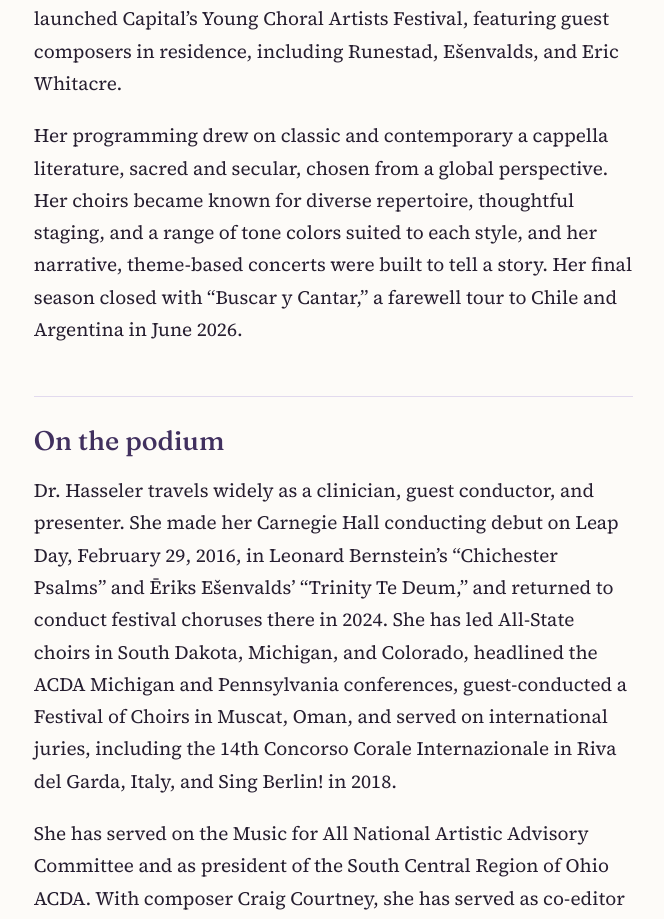
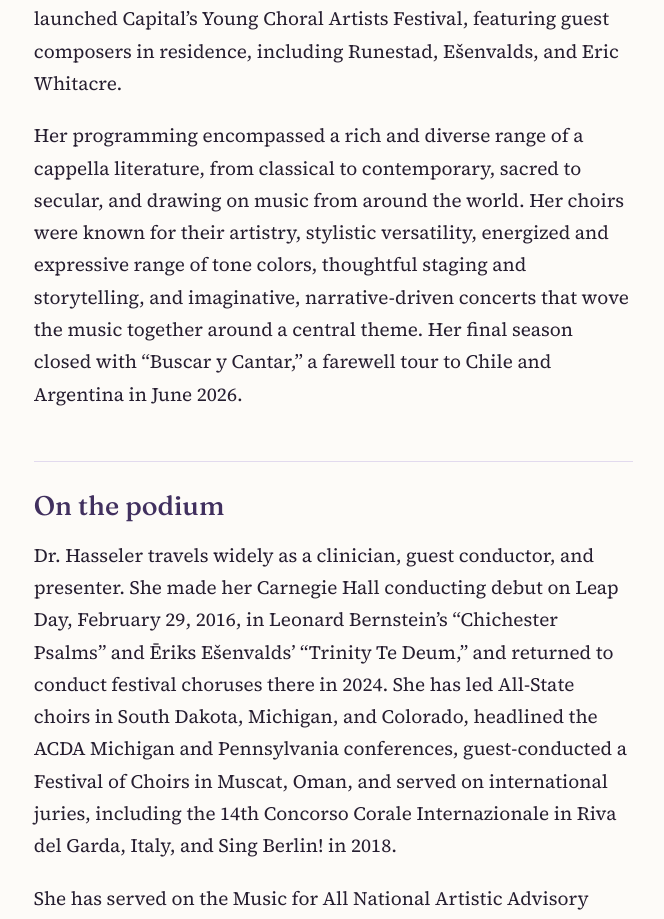
Before and after one commit to vikram-bodas/lyndahasseler.com, a plain HTML site: page docs/index.html in a window 1280 px wide. Shown: the part 6270-7189 px from the top of the page, without its empty margins (559-1223 px from the left). Drawn offline with nearby package versions, Linux system fonts and the light colour scheme.

Commit message:
Website editor: Your new wording is now in the biography in place of those two sentences, and the closing sentence about your farewell t

```diff
--- a/docs/index.html
+++ b/docs/index.html
@@ -202,7 +202,7 @@
                     <p>She led the Chapel Choir in performances throughout the United States and around the world: to Germany, Austria, and the Czech Republic for its 75th anniversary in 2003, then to France and Switzerland, South Africa, Ireland, Spain, the Netherlands and Belgium, and, on its first visit to South America, Chile and Argentina. Her choirs sang for ACDA Central Division conferences in 2002, 2010, 2014, and 2018, the ACDA National Conference in 2019, and multiple performances and presentations for the Ohio Music Education Association.</p>
                     <p>In 2012, the Chapel Choir entered its first international competition, the World Choir Games in Cincinnati, where it earned gold medals in both the Mixed Choirs and Musica Sacra categories of the Champions Competition. The choir placed second in the world among mixed choirs and received the highest composite score of any American choir. In 2016, the Chapel Choir made its solo debut at Carnegie Hall.</p>
                     <p>She championed new music. With the Chapel Choir, the Choral Union, and composer Jake Runestad, she shares the 2017–18 American Prize, Ernst Bacon Memorial Award for the Performance of American Music. In 2018 she commissioned renowned Latvian composer Ēriks Ešenvalds to compose a new piece to be premiered during the choir’s performance at the 2018 ACDA Central Division conference in Chicago. In 2019, she led the Chapel Choir to national acclaim with its premiere performance of Runestad’s “<cite>A Silence Haunts Me</cite>,” ACDA’s Brock Commission, at the American Choral Directors Association National Conference in Kansas City. A project she began in 2020 led to the commissioning of “<cite>Dark Matters</cite>” by composer Joel Thompson and poet Samiya Bashir, which her choirs premiered in Mees Hall in April 2023. In 2017, in an effort to bring the world to Capital’s stage, she launched Capital’s Young Choral Artists Festival, featuring guest composers in residence, including Runestad, Ešenvalds, and Eric Whitacre.</p>
-                    <p>Her programming drew on classic and contemporary a cappella literature, sacred and secular, chosen from a global perspective. Her choirs became known for diverse repertoire, thoughtful staging, and a range of tone colors suited to each style, and her narrative, theme-based concerts were built to tell a story. Her final season closed with “<cite>Buscar y Cantar</cite>,” a farewell tour to Chile and Argentina in June 2026.</p>
+                    <p>Her programming encompassed a rich and diverse range of a cappella literature, from classical to contemporary, sacred to secular, and drawing on music from around the world. Her choirs were known for their artistry, stylistic versatility, energized and expressive range of tone colors, thoughtful staging and storytelling, and imaginative, narrative-driven concerts that wove the music together around a central theme. Her final season closed with “<cite>Buscar y Cantar</cite>,” a farewell tour to Chile and Argentina in June 2026.</p>
 
                     <h3 class="sub">On the podium</h3>
                     <p>Dr. Hasseler travels widely as a clinician, guest conductor, and presenter. She made her Carnegie Hall conducting debut on Leap Day, February 29, 2016, in Leonard Bernstein’s “<cite>Chichester Psalms</cite>” and Ēriks Ešenvalds’ “<cite>Trinity Te Deum</cite>,” and returned to conduct festival choruses there in 2024. She has led All-State choirs in South Dakota, Michigan, and Colorado, headlined the ACDA Michigan and Pennsylvania conferences, guest-conducted a Festival of Choirs in Muscat, Oman, and served on international juries, including the 14th Concorso Corale Internazionale in Riva del Garda, Italy, and Sing Berlin! in 2018.</p>
```
